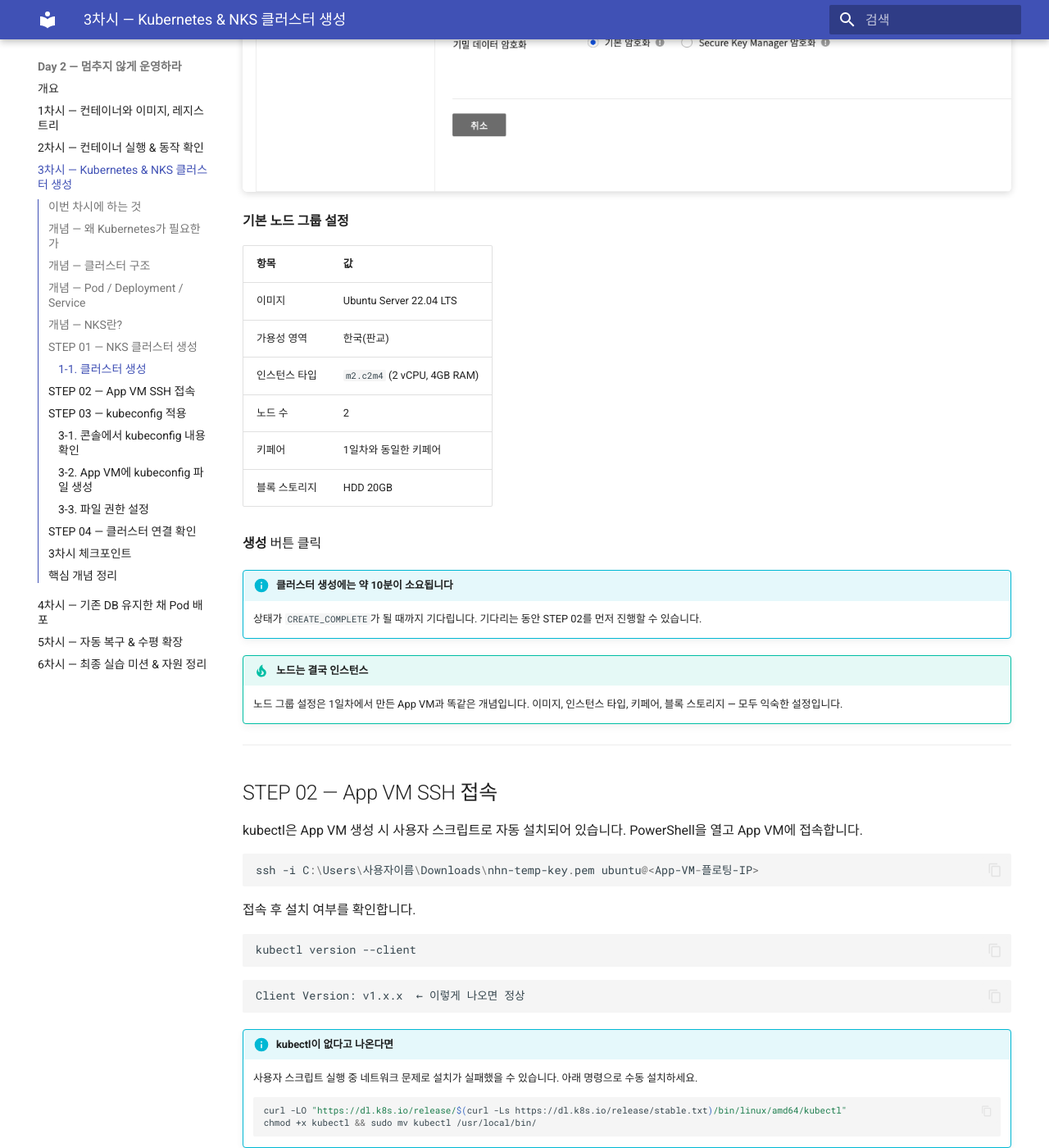
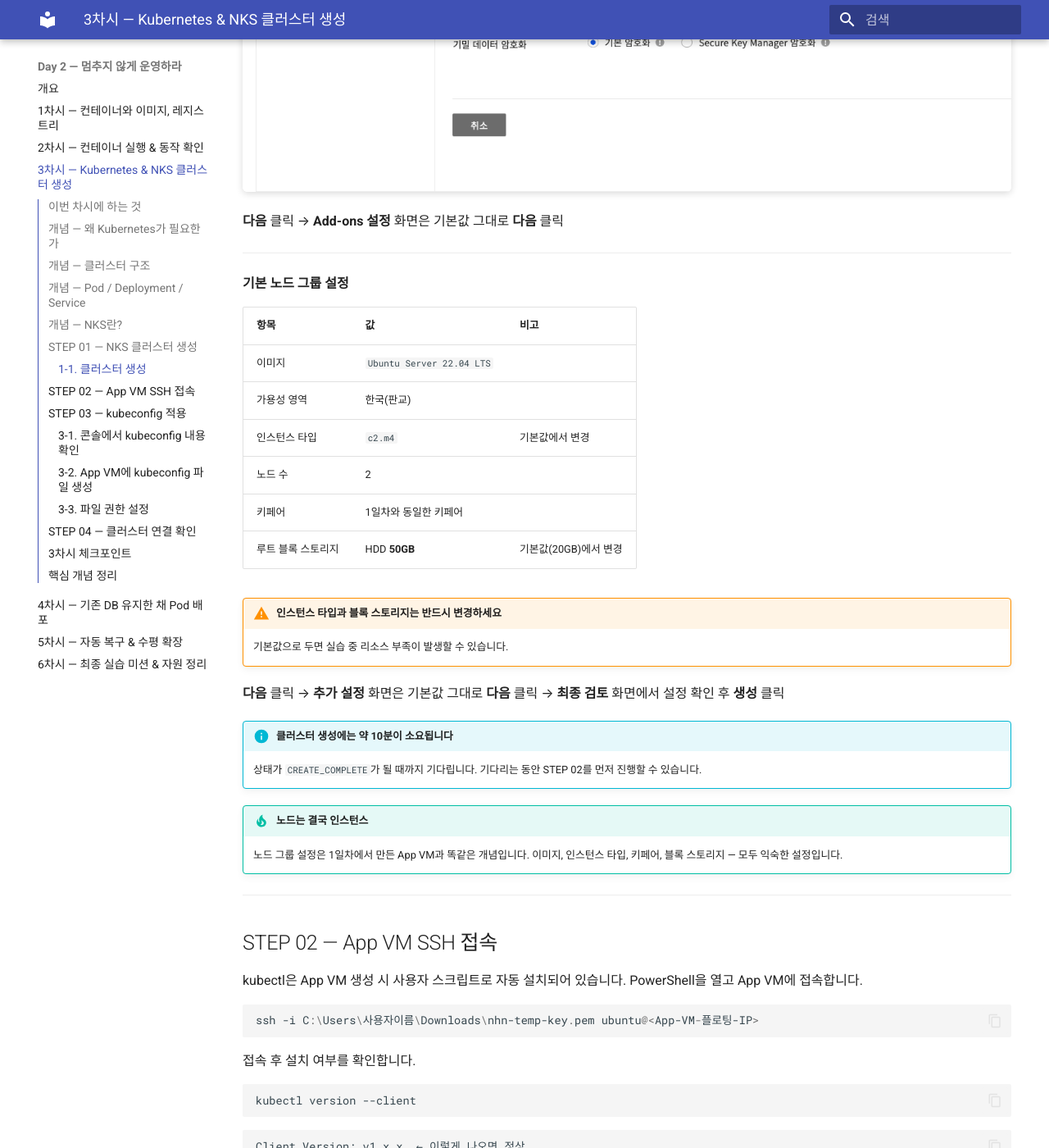
Before and after one commit to skilleat-labs/cloud-native-minwon-lab, an MkDocs documentation site: the page built from docs/day2/session3.md, in a window 1280 px wide and 1400 px high, scrolled down 4419 px. Shown: the whole window at 82% size. Built offline with MkDocs 1.6.1 and Material for MkDocs 9.7.7, drawn with Linux system fonts in a browser that asks for light colours.

Commit message:
docs: day2 session3 - 노드그룹 설정 업데이트(c2.m4, 50GB), Add-ons/추가설정 다음 안내 추가

```diff
--- a/docs/day2/session3.md
+++ b/docs/day2/session3.md
@@ -154,18 +154,25 @@
 
 ![NKS 클러스터 설정 화면](./images/3-1-nks-cluster-create-settings.png)
 
+**다음** 클릭 → **Add-ons 설정** 화면은 기본값 그대로 **다음** 클릭
+
+---
+
 **기본 노드 그룹 설정**
 
-| 항목 | 값 |
-|------|---|
-| 이미지 | Ubuntu Server 22.04 LTS |
-| 가용성 영역 | 한국(판교) |
-| 인스턴스 타입 | `m2.c2m4` (2 vCPU, 4GB RAM) |
-| 노드 수 | 2 |
-| 키페어 | 1일차와 동일한 키페어 |
-| 블록 스토리지 | HDD 20GB |
+| 항목 | 값 | 비고 |
+|------|---|------|
+| 이미지 | `Ubuntu Server 22.04 LTS` | |
+| 가용성 영역 | 한국(판교) | |
+| 인스턴스 타입 | `c2.m4` | 기본값에서 변경 |
+| 노드 수 | 2 | |
+| 키페어 | 1일차와 동일한 키페어 | |
+| 루트 블록 스토리지 | HDD **50GB** | 기본값(20GB)에서 변경 |
 
-**생성** 버튼 클릭
+!!! warning "인스턴스 타입과 블록 스토리지는 반드시 변경하세요"
+    기본값으로 두면 실습 중 리소스 부족이 발생할 수 있습니다.
+
+**다음** 클릭 → **추가 설정** 화면은 기본값 그대로 **다음** 클릭 → **최종 검토** 화면에서 설정 확인 후 **생성** 클릭
 
 !!! info "클러스터 생성에는 약 10분이 소요됩니다"
     상태가 `CREATE_COMPLETE`가 될 때까지 기다립니다.
```
